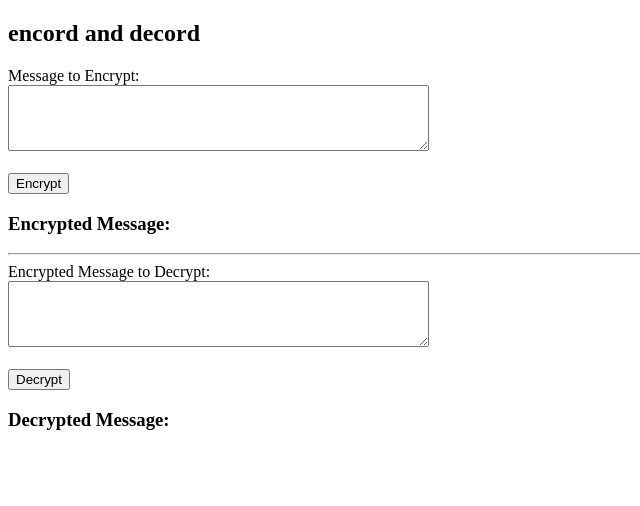
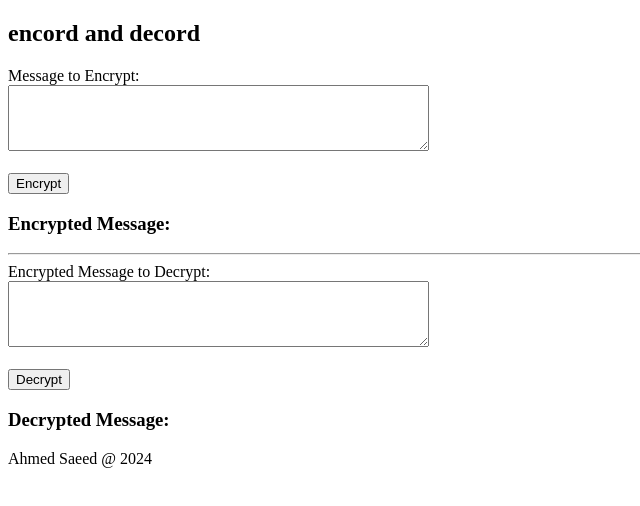
Before and after one commit to andhu47/message-encryptor, a plain HTML site: page index.html in a window 1280 px wide. Shown: the whole page, without its empty margins (0-640 px from the left). Drawn offline with Linux system fonts and the light colour scheme.

Commit message:
Update index.html

```diff
--- a/index.html
+++ b/index.html
@@ -66,6 +66,6 @@
 <!-- Decrypted message output -->
 <h3>Decrypted Message:</h3>
 <p id="decrypted"></p>
-
+<footer color="grey"> Ahmed Saeed @ 2024</footer>
 </body>
 </html>
```
